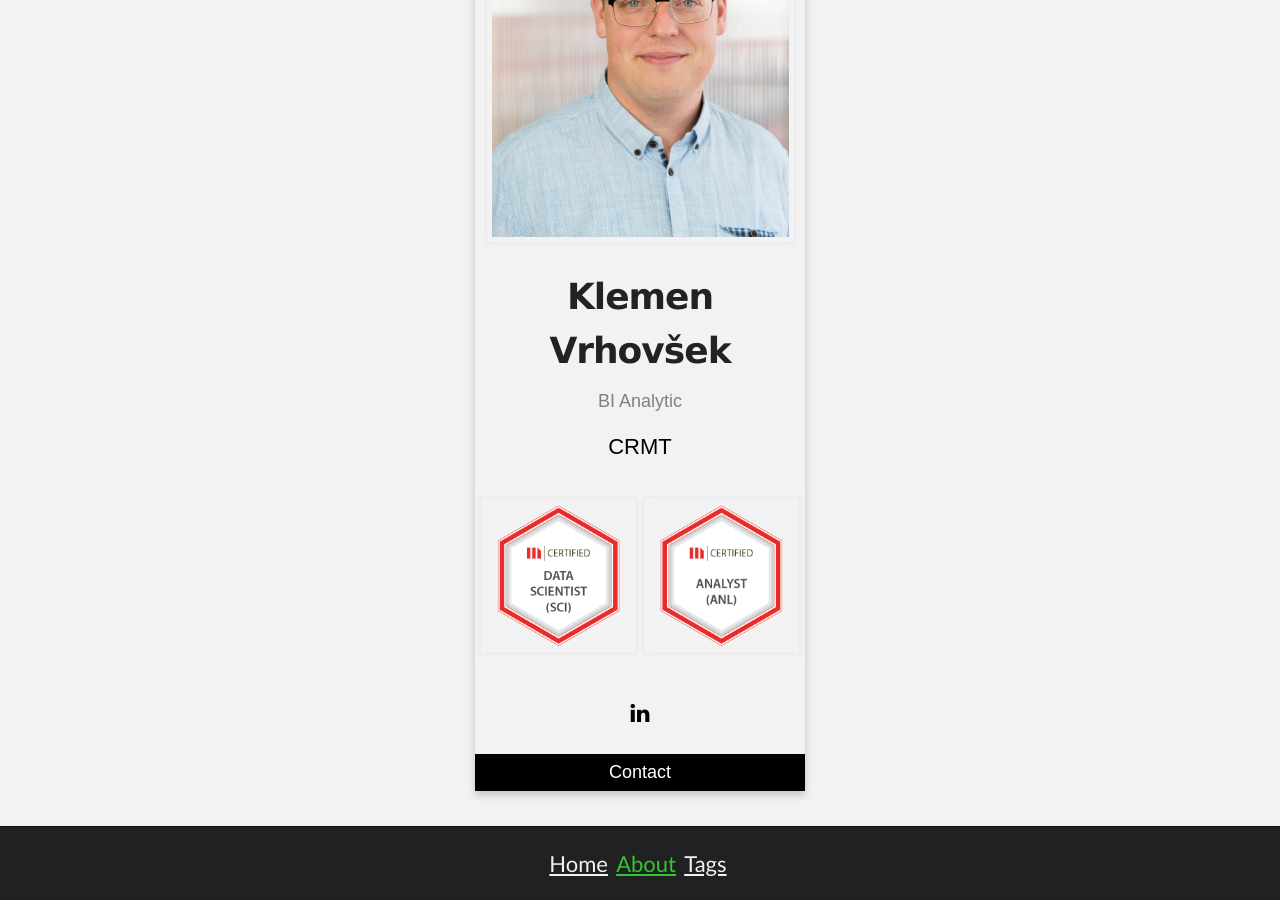
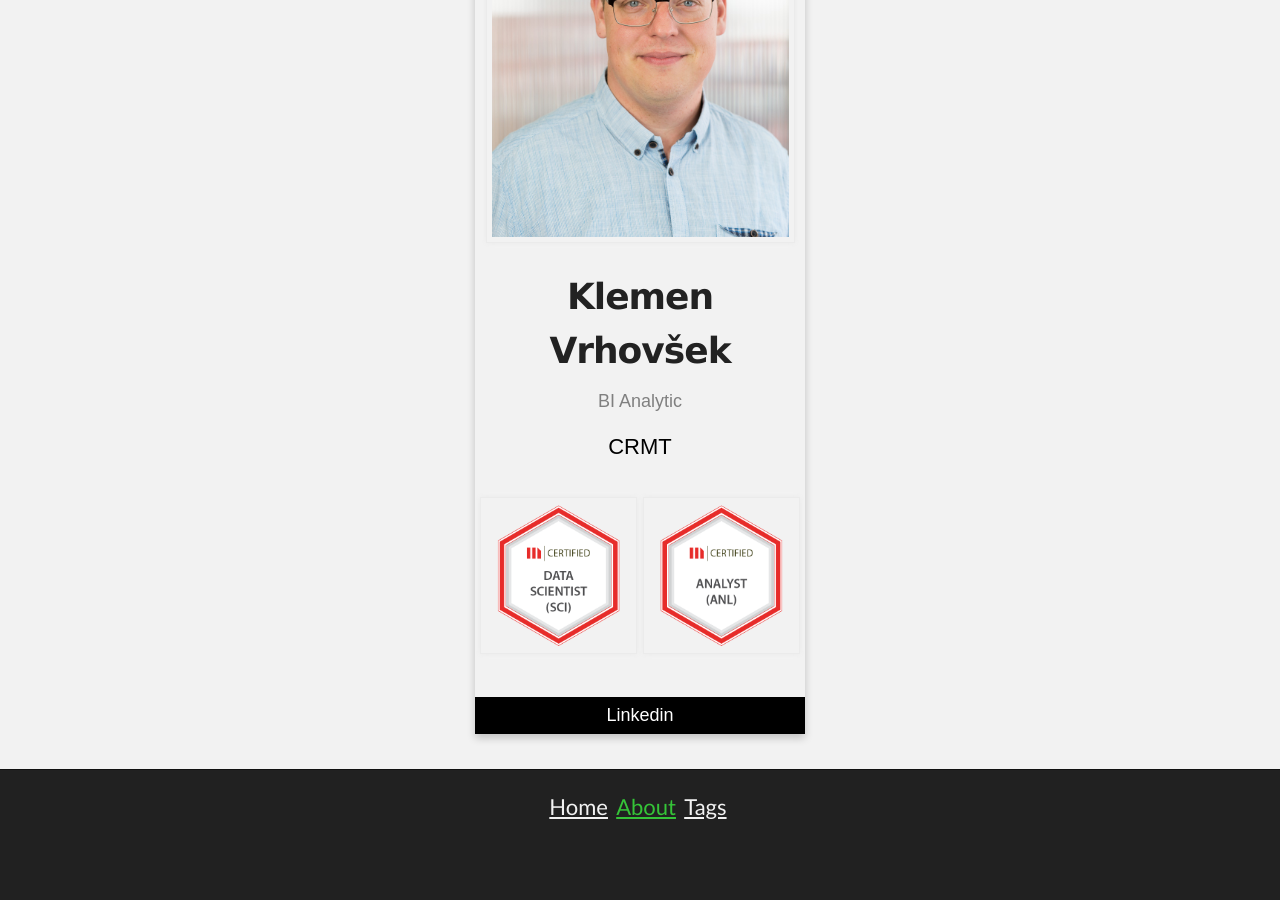
Before and after one commit to kl82slo/kl82slo.github.io, a Jekyll site: the page built from about.md, in a window 1280 px wide and 900 px high, scrolled down 828 px. Built offline with Jekyll 4.4.1, drawn with Linux system fonts in a browser that asks for light colours; nearby versions of some CDN libraries; library files that are not in the unit come from our copies; after the commit the page ends 1671 px from its top, so only the background shows below that.

Commit message:
Update about.md

```diff
--- a/about.md
+++ b/about.md
@@ -83,10 +83,10 @@
   <div style="margin: 24px 0;">
     <!--- <a href="#"><i class="fa fa-dribbble"></i></a>  --->
     <!--- <a href="#"><i class="fa fa-twitter"></i></a>   --->
-    <a href="https://www.linkedin.com/in/klemen-vrhov%C5%A1ek/"><i class="fa fa-linkedin"></i></a>
+    <!---  <a href="https://www.linkedin.com/in/klemen-vrhov%C5%A1ek/"><i class="fa fa-linkedin"></i></a>   --->
      <!--- <a href="https://www.facebook.com/kl82slo"><i class="fa fa-facebook"></i></a>   --->
   </div>
-<p><button>Contact</button></p>
+<p><button href="https://www.linkedin.com/in/klemen-vrhov%C5%A1ek/" >Linkedin</button></p>
 </div>
 
 </body>
```
